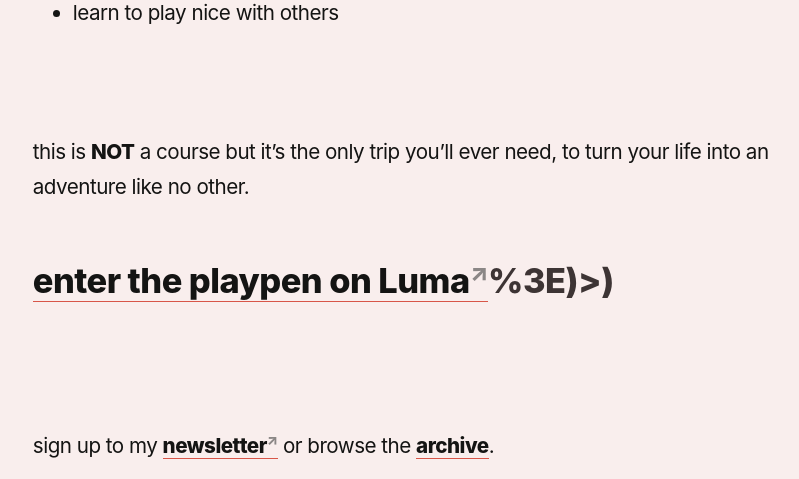
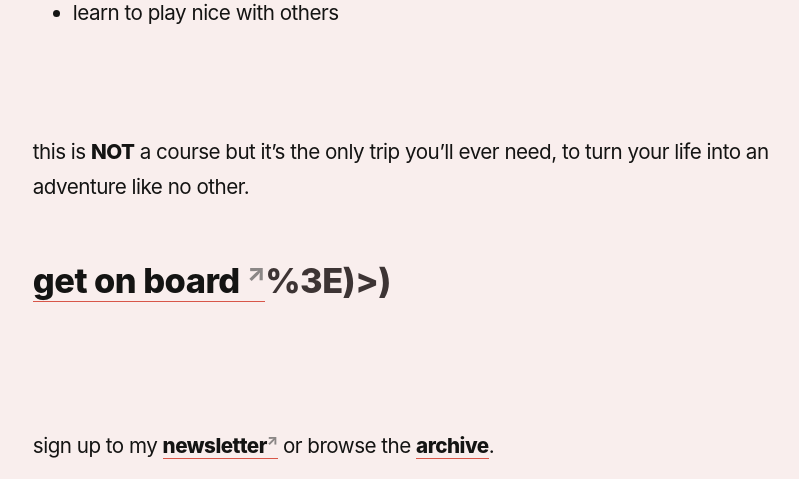
Before and after one commit to reddy2go/redgarden, a Jekyll site: the page built from _notes/playpen.md, in a window 1280 px wide and 900 px high, scrolled down 3506 px, cut to the strip 0-479 px from the top of the window. Shown: the whole strip, without its empty margins (44-843 px from the left). Built offline with Jekyll 4.4.1, drawn with Linux system fonts in a browser that asks for light colours; some web fonts are replaced; Markdown is read by kramdown in place of the engine named in the settings.

Commit message:
auto commit

```diff
--- a/_notes/playpen.md
+++ b/_notes/playpen.md
@@ -62,4 +62,4 @@ this 'p'lay'gram restores the mind, body, and spirit to the state of homeostasis
 ---
 this is **NOT** a course but it's the only trip you'll ever need, to turn your life into an adventure like no other.
 
-### [enter the playpen on Luma](https://lu.ma/community/com-bTQQ4bGoEThBj51)%3E)>)
+### [get on board ](https://lu.ma/community/com-bTQQ4bGoEThBj51)%3E)>)
```
